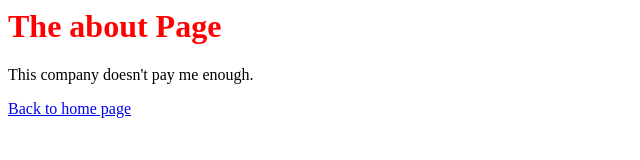
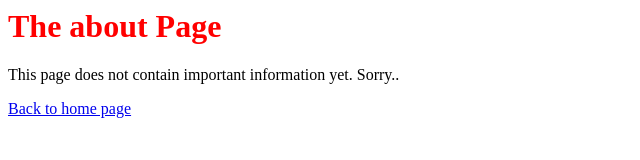
Before and after one commit to ElianGFexe/website-test, a plain HTML site: page about.html in a window 1280 px wide. Shown: the whole page, without its empty margins (0-640 px from the left). Drawn offline with Linux system fonts and the light colour scheme.

Commit message:
Update about.html

```diff
--- a/about.html
+++ b/about.html
@@ -8,7 +8,7 @@
 </head>
 <body>
     <h1>The about Page</h1>
-    <p>This company doesn't pay me enough.</p>
+    <p>This page does not contain important information yet. Sorry..</p>
     <a href="index.html">Back to home page</a>
 </body>
 </html>
```
